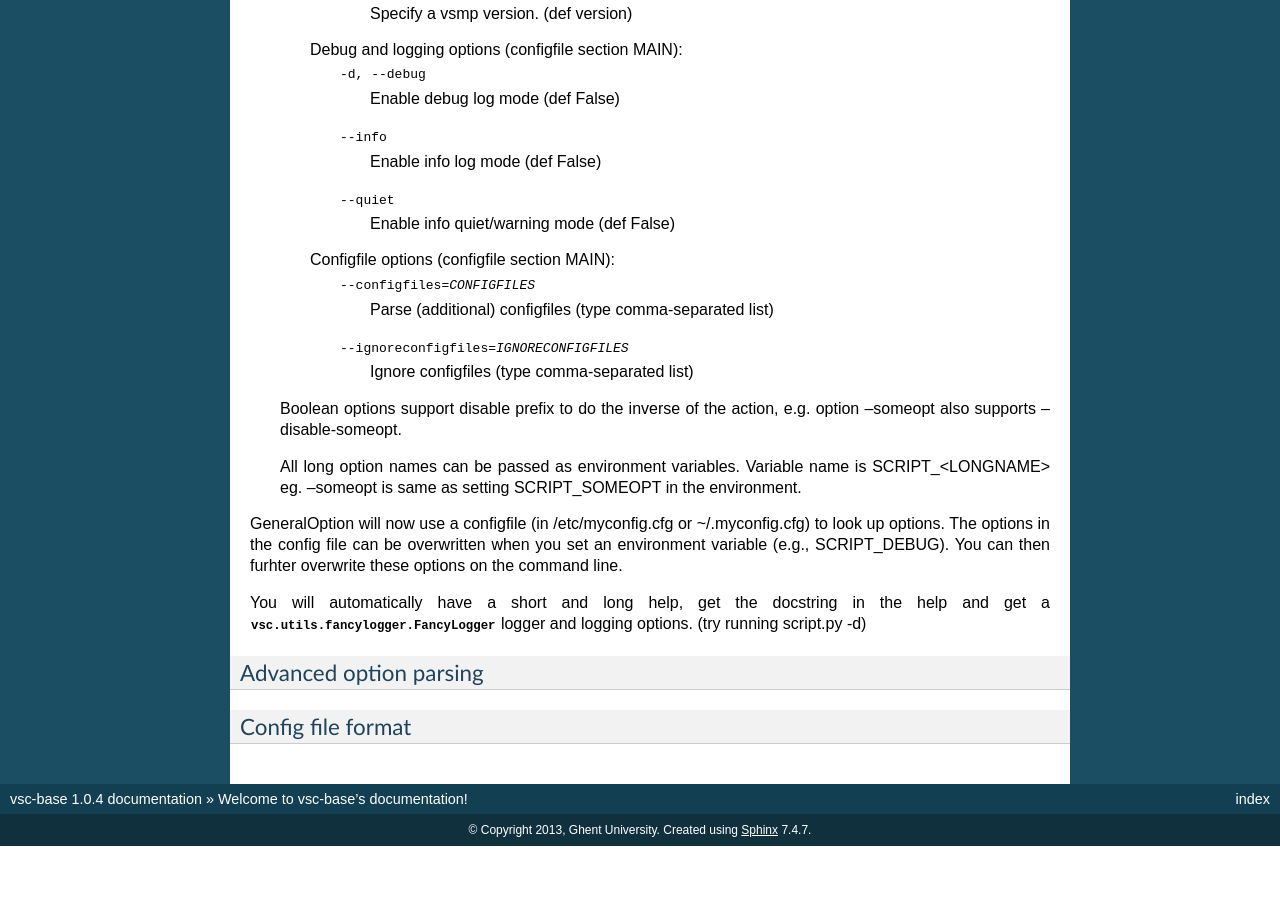
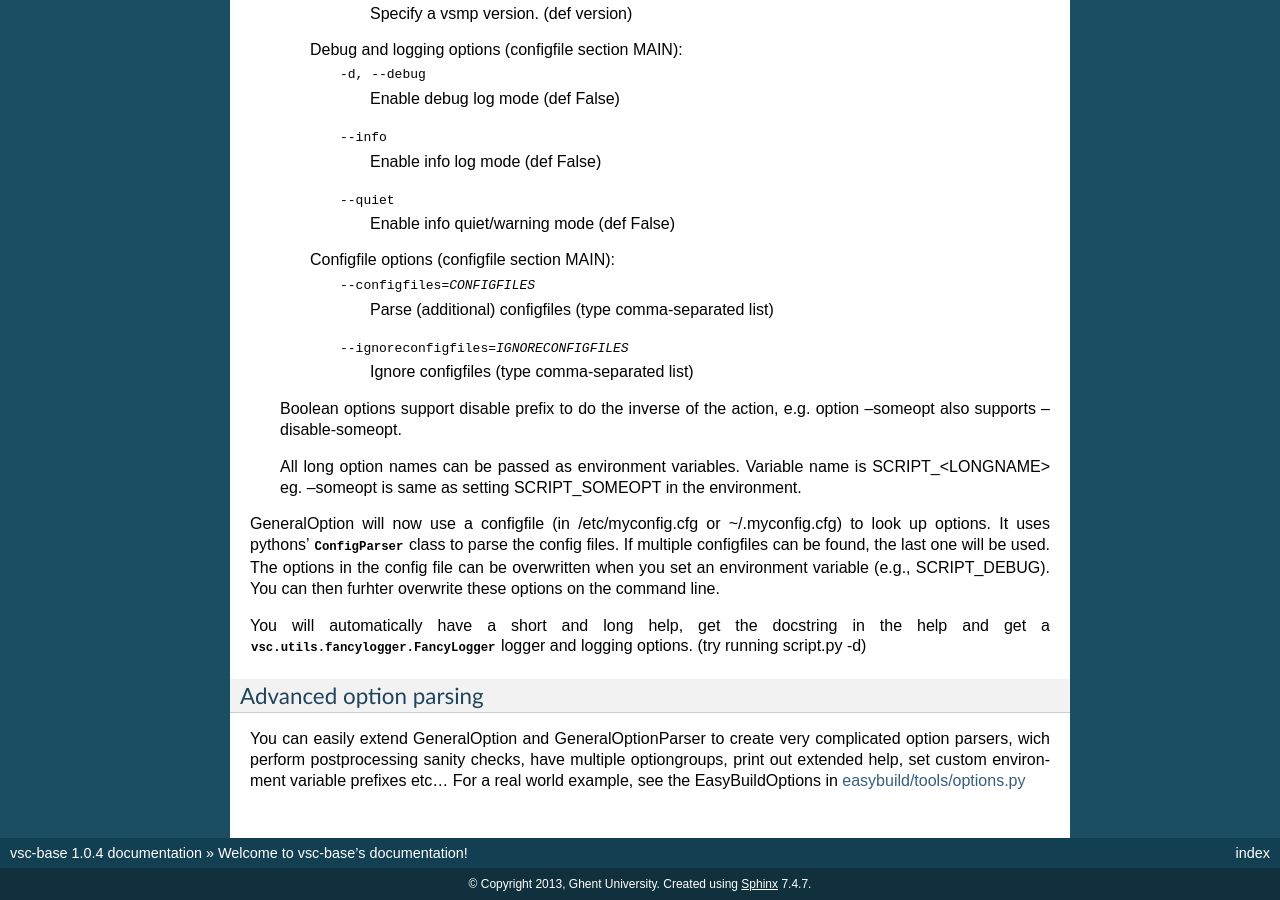
Before and after one commit to hpcugent/vsc-base, a Sphinx documentation site: the page built from doc/index.rst, in a window 1280 px wide and 900 px high, scrolled down 1613 px. Built offline with Sphinx 7.4.7, drawn with Linux system fonts in a browser that asks for light colours; formulas are drawn with MathJax 3; before the commit the page ends 2459 px from its top, so only the background shows below that.

Commit message:
added generaloption documentation

```diff
--- a/doc/index.rst
+++ b/doc/index.rst
@@ -89,7 +89,8 @@ running this script with the -H option will give::
     All long option names can be passed as environment variables. Variable name is SCRIPT_<LONGNAME> eg. --someopt is same as setting SCRIPT_SOMEOPT in the environment.
 
 
-GeneralOption will now use a configfile (in /etc/myconfig.cfg or ~/.myconfig.cfg) to look up options.
+GeneralOption will now use a configfile (in /etc/myconfig.cfg or ~/.myconfig.cfg) to look up options. It uses pythons' :py:class:`ConfigParser` class to parse the config files.
+If multiple configfiles can be found, the last one will be used.
 The options in the config file can be overwritten when you set an environment variable (e.g., SCRIPT_DEBUG).
 You can then furhter overwrite these options on the command line.
 
@@ -98,8 +99,6 @@ You will automatically have a short and long help, get the docstring in the help
 
 Advanced option parsing
 ^^^^^^^^^^^^^^^^^^^^^^^
-
-
-
-Config file format
-^^^^^^^^^^^^^^^^^^
+You can easily extend GeneralOption and GeneralOptionParser to create very complicated option parsers, wich perform postprocessing sanity checks, have multiple optiongroups,
+print out extended help, set custom environment variable prefixes etc...
+For a real world example, see the EasyBuildOptions in `easybuild/tools/options.py <https://github.com/hpcugent/easybuild-framework/blob/master/easybuild/tools/options.py>`_
```
